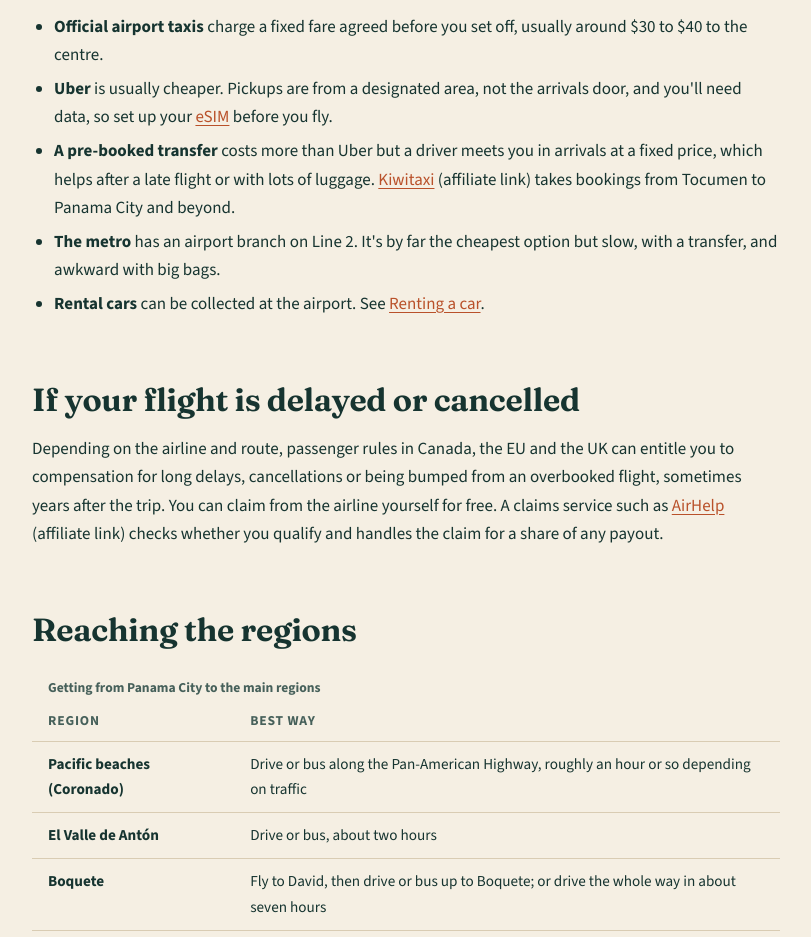
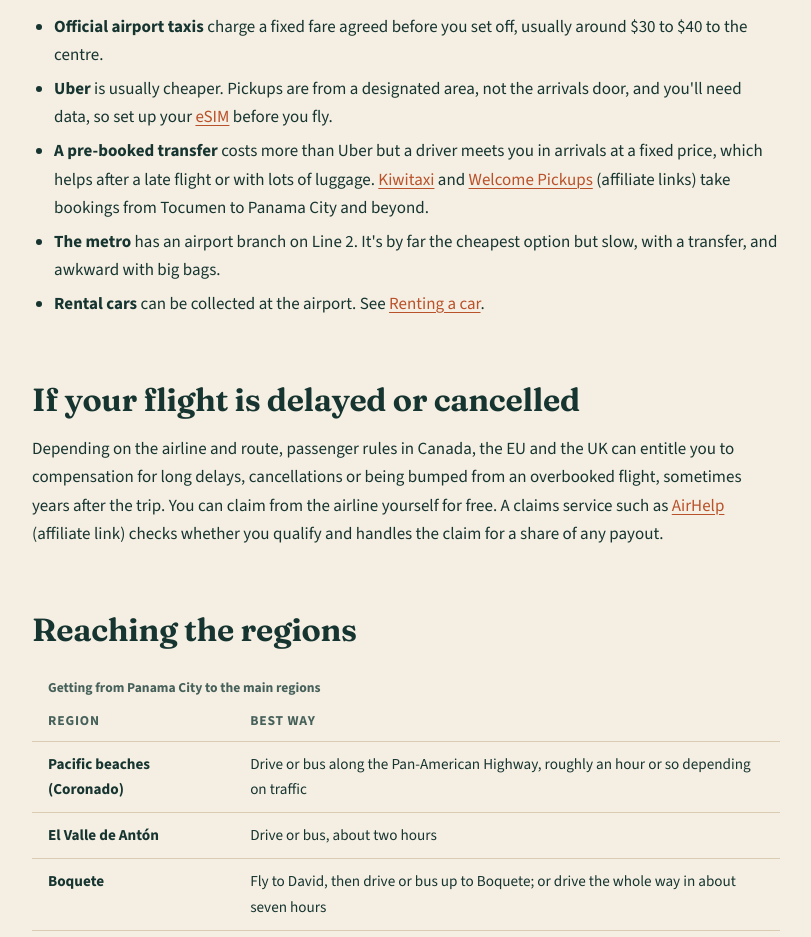
Before and after one commit to Kenn00093/panamaexpatlife, a plain HTML site: page site/flying-to-panama/index.html in a window 1280 px wide. Shown: the part 1460-2397 px from the top of the page, without its empty margins (316-1127 px from the left). Drawn offline with nearby package versions, Linux system fonts and the light colour scheme.

Commit message:
Add EconomyBookings, QEEQ, Welcome Pickups and Yesim affiliate links (Travelpayouts)
Co-Authored-By: Claude Opus 5.5 <noreply@anthropic.com>
Claude-Session: https://claude.ai/code/session_01NQftUUxGRGivF9afxn6JsY

```diff
--- a/site/flying-to-panama/index.html
+++ b/site/flying-to-panama/index.html
@@ -86,7 +86,7 @@
 <ul>
   <li><strong>Official airport taxis</strong> charge a fixed fare agreed before you set off, usually around $30 to $40 to the centre.</li>
   <li><strong>Uber</strong> is usually cheaper. Pickups are from a designated area, not the arrivals door, and you'll need data, so set up your <a href="/phones-and-internet/">eSIM</a> before you fly.</li>
-  <li><strong>A pre-booked transfer</strong> costs more than Uber but a driver meets you in arrivals at a fixed price, which helps after a late flight or with lots of luggage. <a href="https://kiwitaxi.tpx.lu/ImrsLPQm" rel="sponsored nofollow noopener" target="_blank">Kiwitaxi</a> (affiliate link) takes bookings from Tocumen to Panama City and beyond.</li>
+  <li><strong>A pre-booked transfer</strong> costs more than Uber but a driver meets you in arrivals at a fixed price, which helps after a late flight or with lots of luggage. <a href="https://kiwitaxi.tpx.lu/ImrsLPQm" rel="sponsored nofollow noopener" target="_blank">Kiwitaxi</a> and <a href="https://tpx.lu/9BiSXgRl" rel="sponsored nofollow noopener" target="_blank">Welcome Pickups</a> (affiliate links) take bookings from Tocumen to Panama City and beyond.</li>
   <li><strong>The metro</strong> has an airport branch on Line 2. It's by far the cheapest option but slow, with a transfer, and awkward with big bags.</li>
   <li><strong>Rental cars</strong> can be collected at the airport. See <a href="/renting-a-car/">Renting a car</a>.</li>
 </ul>
```
Also changed, not shown: site/phones-and-internet/index.html (+1 -1 lines), site/renting-a-car/index.html (+1 -0 lines), 1 other file.
